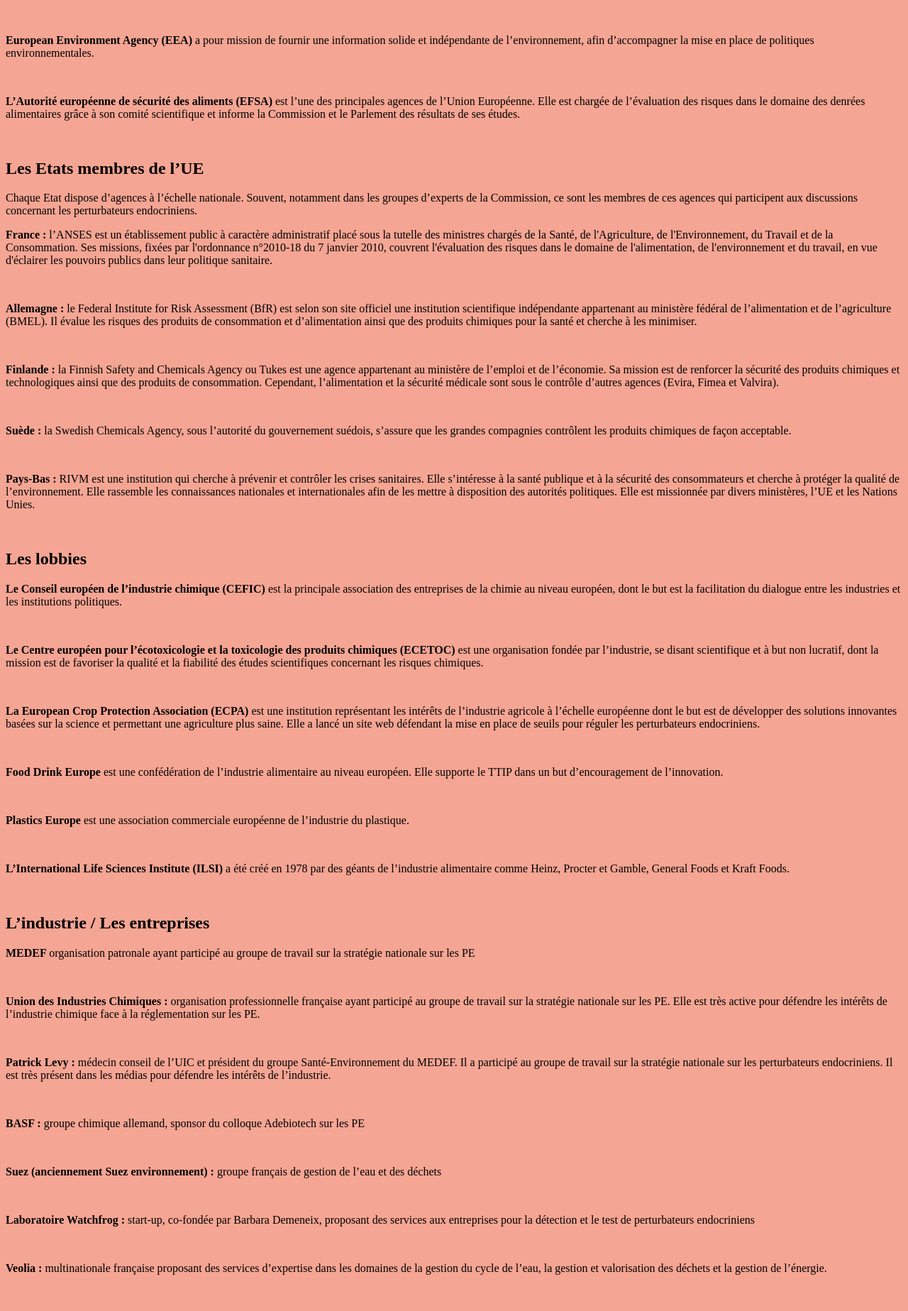
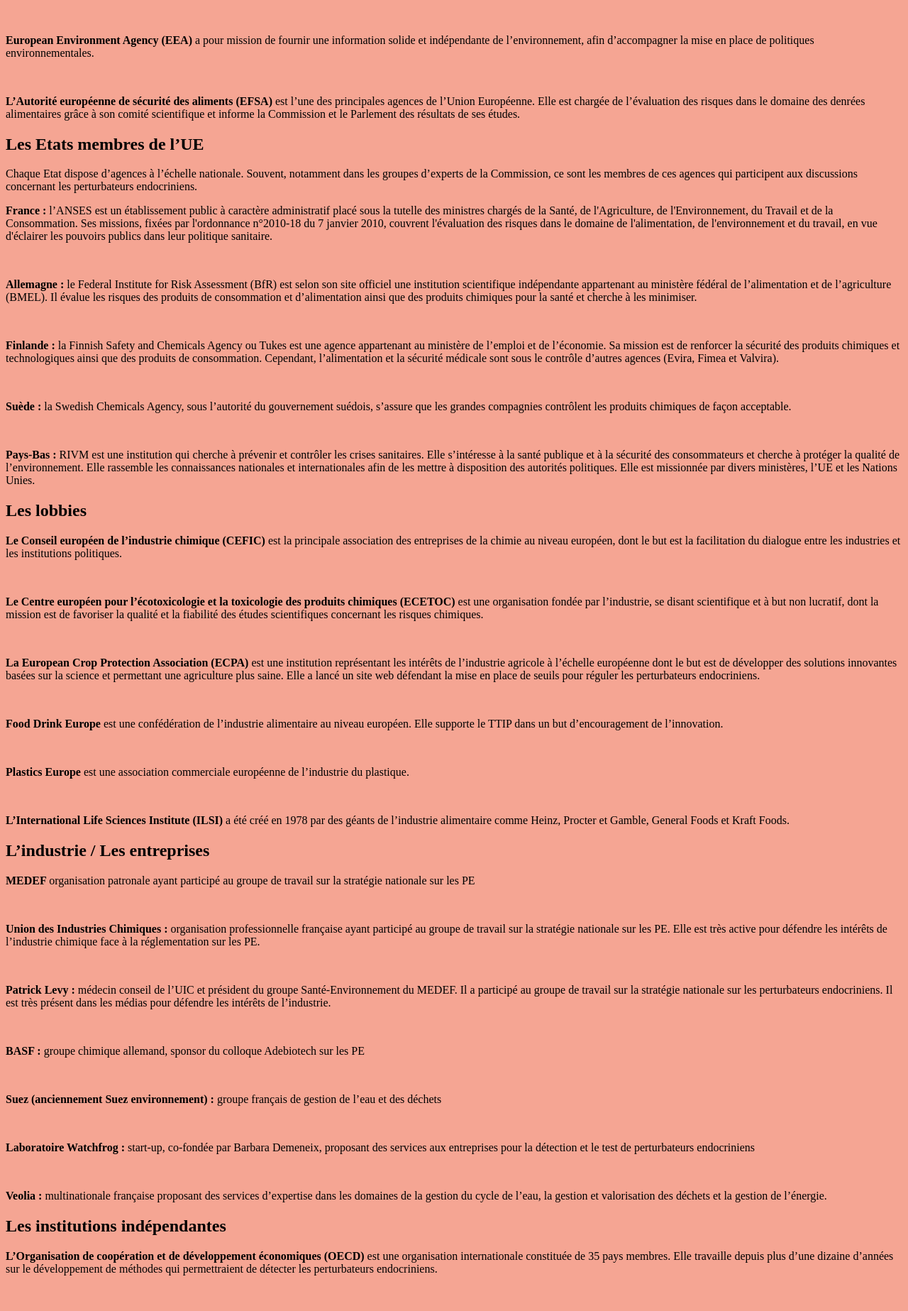
Before and after one commit to controverses/perturbateurs-endocriniens, a Jekyll site: the page annexe.md/fichesacteurs.html, which Jekyll copies as it is, in a window 1280 px wide. Shown: the part 579-2426 px from the top of the page at 71% size. Built offline with Jekyll 4.4.1, drawn with Linux system fonts in a browser that asks for light colours.

Commit message:
Update fichesacteurs.html

```diff
--- a/annexe.md/fichesacteurs.html
+++ b/annexe.md/fichesacteurs.html
@@ -71,7 +71,7 @@
 </style>
 </head>
 
-<body style="background-color:F5A593;">
+<body style="background-color:#F5A593;">
 
 <article class="article">
 
@@ -95,8 +95,6 @@
     <p><strong>Le Parlement Européen </strong> Il est plutôt pionnier sur la question des perturbateurs endocriniens, puisqu’il a adopté en 2009 et 2012 deux résolutions posant les bases de la réglementation sur les pesticides et insistant sur la nécessité de définir et règlementer rapidement les perturbateurs endocriniens. Il s’est parfois opposé à la Commission, comme en janvier 2015 : 11 membres du Parlement ont envoyé une lettre critique au commissaire de la santé Vytenis Andriukaitis, le pressant de travailler en faveur d’une approche horizontale des perturbateurs, en adéquation avec les travaux scientifiques et non pas seulement basé sur les impacts économiques.
 </p> <br/>
 
-
-
        <h2>Les agences de l’UE</h2>
     <p><strong>European Chemicals Agency (ECHA) </strong>  établie par le règlement REACH de 2006 et contenant un groupe d’experts depuis février 2014. Ce groupe d’experts comprend des membres d’agences nationales, de différentes DG (GROW (=industrie, marché, entreprenariat), ENV, SANTE), de l’EFSA, de différentes « parties prenantes » telles que HEAL, ECETOC, CEFIC, OECD, … et de l’office fédéral suisse pour l’environnement. Selon le site internet de l’ECHA, sa mission consiste à intervenir dans la mise en oeuvre de la règlementation des produits chimiques dans un but de protection de la santé humaine et de l’environnement mais également de l’innovation et de la compétitivité. Elle dispose d’un Member State Committee (MSC).
     </p> <br/>
@@ -105,7 +103,7 @@
       </p> <br/>
 
      <p><strong>L’Autorité européenne de sécurité des aliments (EFSA) </strong> est l’une des principales agences de l’Union Européenne. Elle est chargée de l’évaluation des risques dans le domaine des denrées alimentaires grâce à son comité scientifique et informe la Commission et le Parlement des résultats de ses études.
-     </p> <br/>
+     </p>
 
      <h2>Les Etats membres de l’UE</h2>
     <p>Chaque Etat dispose d’agences à l’échelle nationale. Souvent, notamment dans les groupes d’experts de la Commission, ce sont les membres de ces agences qui participent aux discussions concernant les perturbateurs endocriniens.
@@ -124,7 +122,7 @@
     </p> <br/>
 
      <p><strong>Pays-Bas :  </strong> RIVM est une institution qui cherche à prévenir et contrôler les crises sanitaires. Elle s’intéresse à la santé publique et à la sécurité des consommateurs et cherche à protéger la qualité de l’environnement. Elle rassemble les connaissances nationales et internationales afin de les mettre à disposition des autorités politiques. Elle est missionnée par divers ministères, l’UE et les Nations Unies.
-       </p> <br/>
+       </p>
 
     <h2>Les lobbies</h2>
 
@@ -144,7 +142,7 @@
           </p> <br/>
 
     <p><strong>L’International Life Sciences Institute (ILSI) </strong> a été créé en 1978 par des géants de l’industrie alimentaire comme Heinz, Procter et Gamble, General Foods et Kraft Foods.
-    </p> <br/>
+    </p>
 
     <h2>L’industrie / Les entreprises</h2>
     <p><strong>MEDEF  </strong> organisation patronale ayant participé au groupe de travail sur la stratégie nationale sur les PE
@@ -164,7 +162,7 @@
 
 
     <p><strong>Veolia :    </strong>multinationale française proposant des services d’expertise dans les domaines de la gestion du cycle de l’eau, la gestion et valorisation des déchets et la gestion de l’énergie.
-    </p> <br/>
+    </p>
 
 
     <h2>Les institutions indépendantes</h2>
@@ -179,7 +177,7 @@
 
     <h2>Les pays tiers</h2>
 
- <p>Les trois pays non européens intervenant le plus dans les négociations sont l’Argentine, le Canada et les Etats-Unis.</p> <br/>
+ <p>Les trois pays non européens intervenant le plus dans les négociations sont l’Argentine, le Canada et les Etats-Unis.</p>
 
     <h2>Les scientifiques</h2>
 
@@ -202,28 +200,8 @@
      </p> <br/>
 
 
-
-
-
     <p><strong>Le Programme des Nations unies pour l’environnement (UNEP),  </strong>appartenant également à l’ONU, a pour but de coordonner les activités des Nations unies dans le domaine de l’environnement et d’assister les pays dans la mise en œuvre de politiques environnementales.
-        </p> <br/>
-
-
-
-
-
-
-
-
-
-
-
-
-
-
-
-
-
+        </p>
 
 
 
```
